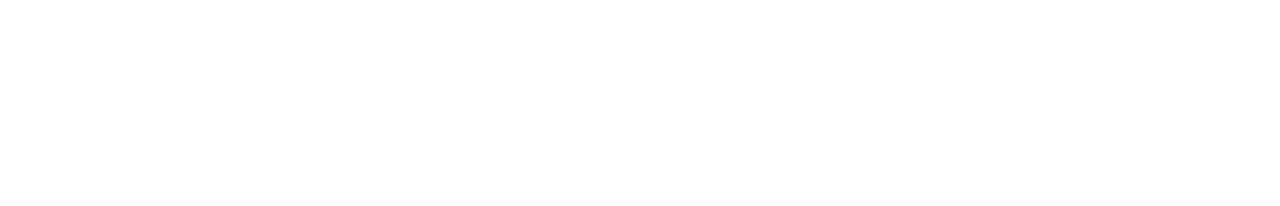
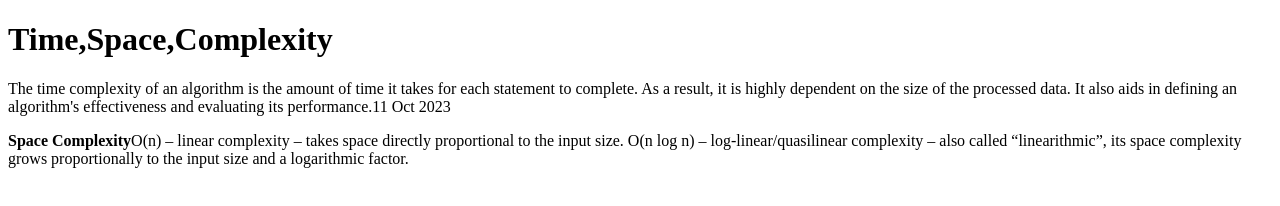
Before and after one commit to acciojob/time-and-space-complexity-jai67788, a website: page main.html in a window 1280 px wide. Drawn offline with Linux system fonts and the light colour scheme.

Commit message:
created a submission

```diff
--- a/main.html
+++ b/main.html
@@ -8,6 +8,11 @@
 
 <body>
 	<!-- the entire body must be written by student -->
+	<h1>Time,Space,Complexity</h1>
+	<p>The time complexity of an algorithm is the amount of time it takes for each statement to complete. As a result, it is highly dependent on the size of the processed data. It also aids in defining an algorithm's effectiveness and evaluating its performance.11 Oct 2023
+</p>
+	<p> <b>Space Complexity</b>O(n) – linear complexity – takes space directly proportional to the input size. O(n log n) – log-linear/quasilinear complexity – also called “linearithmic”, its space complexity grows proportionally to the input size and a logarithmic factor.
+</p>
     <script type="text/javascript" src="./script.js">
 </script>
 
```
